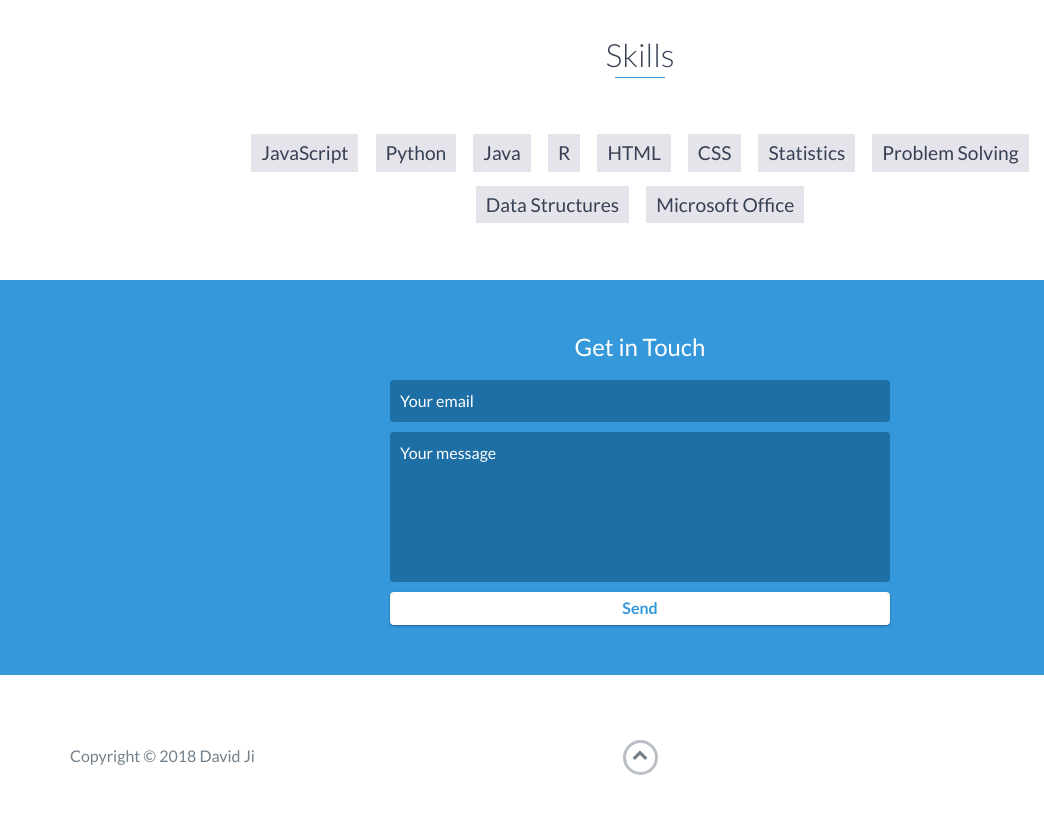
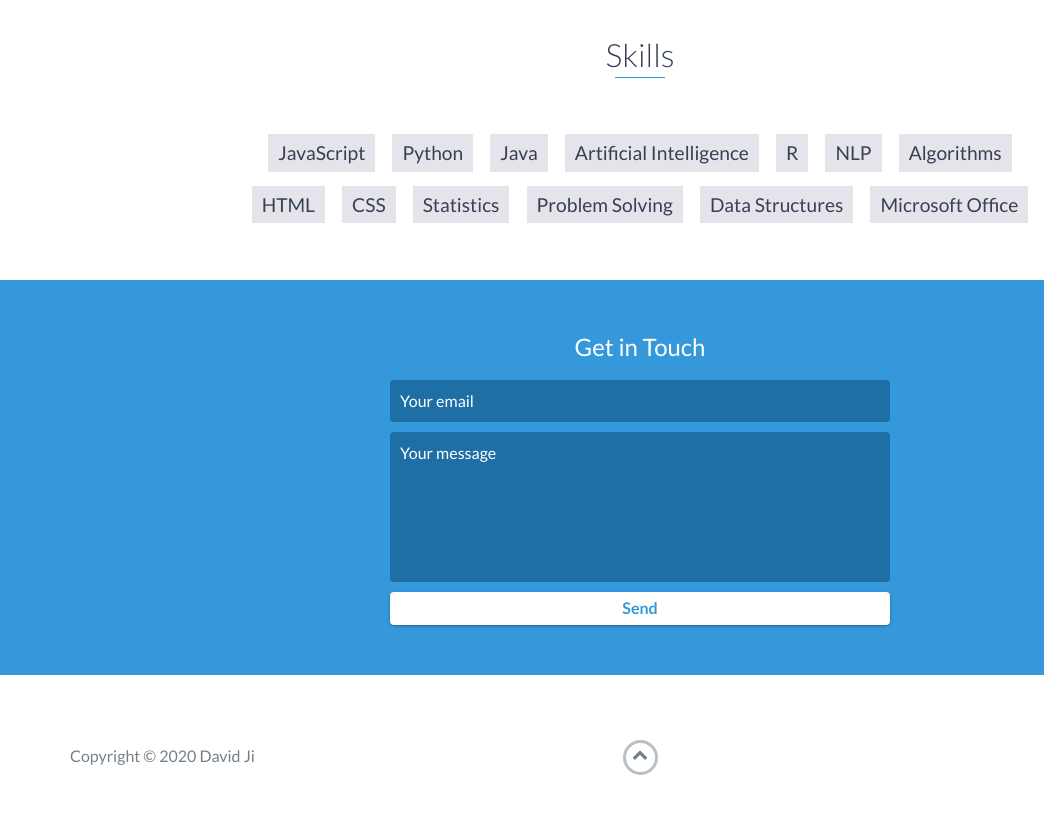
Before and after one commit to davidji1/davidji1.github.io, a website: page index.html in a window 1280 px wide. Shown: the part 2360-3173 px from the top of the page, 0-1044 px from the left. Drawn offline with nearby package versions, Linux system fonts and the light colour scheme.

Commit message:
Update index.html

```diff
--- a/index.html
+++ b/index.html
@@ -182,7 +182,10 @@
             <li>JavaScript</li>
             <li>Python</li>
             <li>Java</li>
+            <li>Artificial Intelligence</li>
             <li>R</li>
+            <li>NLP</li>
+            <li>Algorithms</li>
             <li>HTML</li>
             <li>CSS</li>
             <li>Statistics</li>
@@ -212,7 +215,7 @@
             <div class="row">
                 <div class="col-sm-5 copyright">
                     <p>
-                        Copyright &copy; 2018 David Ji
+                        Copyright &copy; 2020 David Ji
                     </p>
                 </div>
                 <div class="col-sm-2 top">
```
